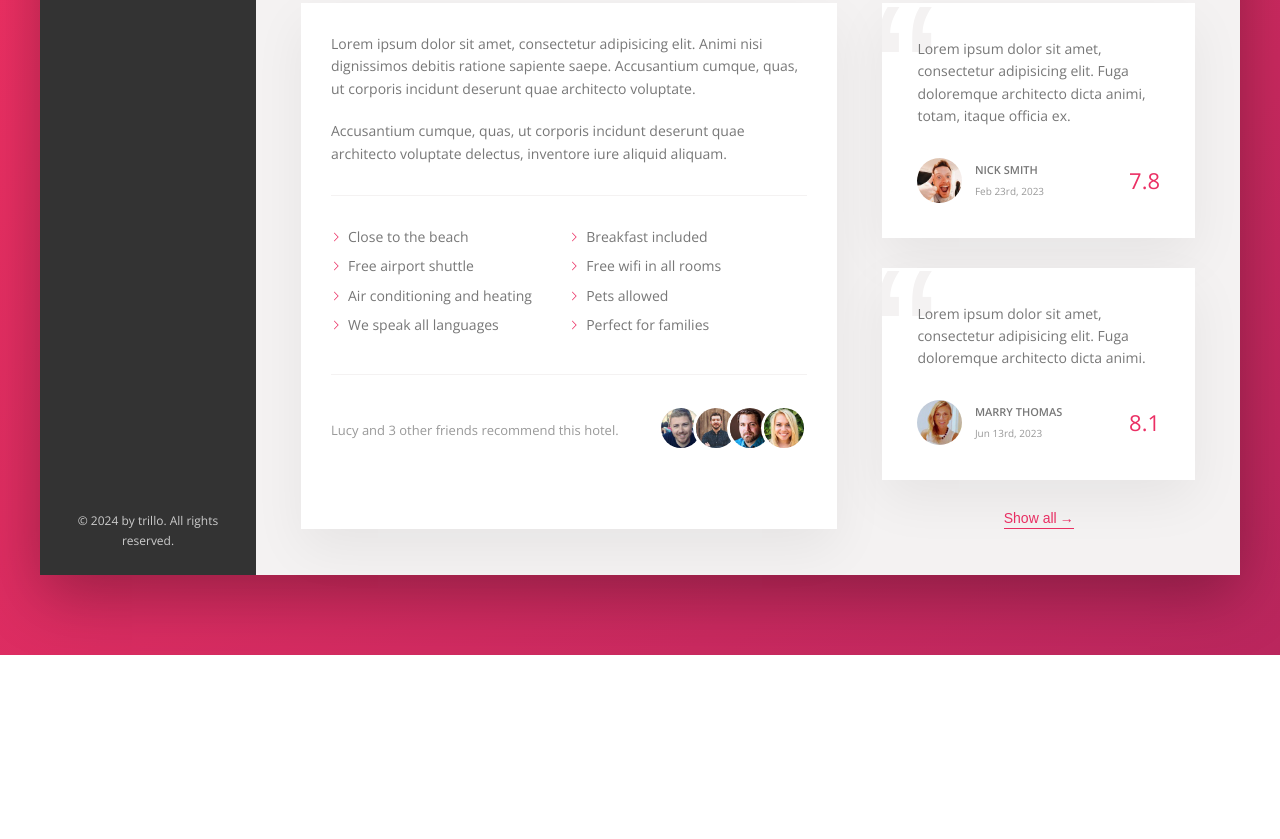
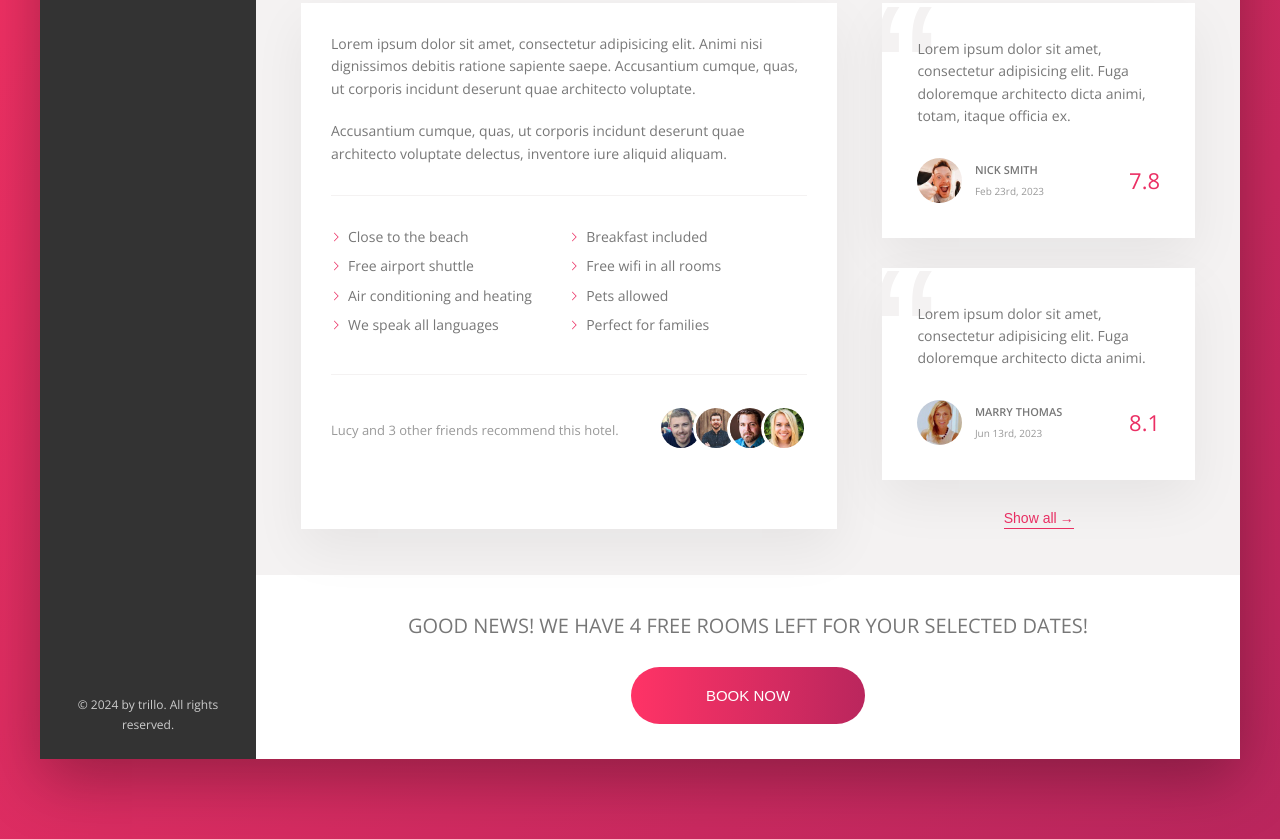
Before and after one commit to chayanmaji/Trillo, a website: page index.html in a window 1280 px wide. Shown: the part 644-1483 px from the top of the page. Before the commit the page ends 1299 px from the top, so only its background shows below. Drawn offline with nearby package versions, Linux system fonts and the light colour scheme.

Commit message:
CTA section has been completed

```diff
--- a/index.html
+++ b/index.html
@@ -187,9 +187,17 @@
                                     <div class="review__rating">8.1</div>
                                 </figcaption>
                             </figure>
-
                             <button class="btn-inline">Show all<span>&rarr;</span></button>
                         </figure>
+                    </div>
+                    <div class="cta">
+                        <h2 class="cta__book-now">
+                            Good news! We have 4 free rooms left for your selected dates!
+                        </h2>
+                        <button class="btn">
+                            <span class="btn__visible">Book now</span>
+                            <span class="btn__invisible">Only 4 rooms left</span>
+                        </button>
                     </div>
                 </main>
             </div>
--- a/sass/_components.scss
+++ b/sass/_components.scss
@@ -417,3 +417,66 @@
         z-index: 1;
     }
 }
+
+//CALL TO ACTION
+
+.cta {
+    padding: 3.5rem 0;
+    text-align: center;
+
+    &__book-now {
+        font-size: 2rem;
+        font-weight: 300;
+        text-transform: uppercase;
+        margin-bottom: 2.5rem;
+    }
+}
+
+
+.btn {
+    font-size: 1.5rem;
+    font-weight: 300;
+    text-transform: uppercase;
+    border-radius: 10rem;
+    border: none;
+    background-image: linear-gradient(to right, var(--color-primary-light), var(--color-primary-dark));
+    color: #fff;
+    position: relative;
+    overflow: hidden;
+    cursor: pointer;
+
+    & > * {
+        display: inline-block;
+        height: 100%;
+        width: 100%;
+        transition: all .2s;
+    }
+
+    &__visible {
+        padding: 2rem 7.5rem;
+    }
+
+    &__invisible {
+        position: absolute;
+        padding: 2rem 0;
+        left: 0;
+        top: -100%;
+    }
+
+    &:hover {
+        background-image: linear-gradient(to left, var(--color-primary-light), var(--color-primary-dark));
+    }
+
+    &:focus {
+        outline: none;
+        animation: pulsate 1s infinite;
+    }
+
+    &:hover &__visible {
+        transform: translateY(100%);
+    }
+
+    &:hover &__invisible {
+        top: 0;
+    }
+}
```
Also changed, not shown: css/style.css.
